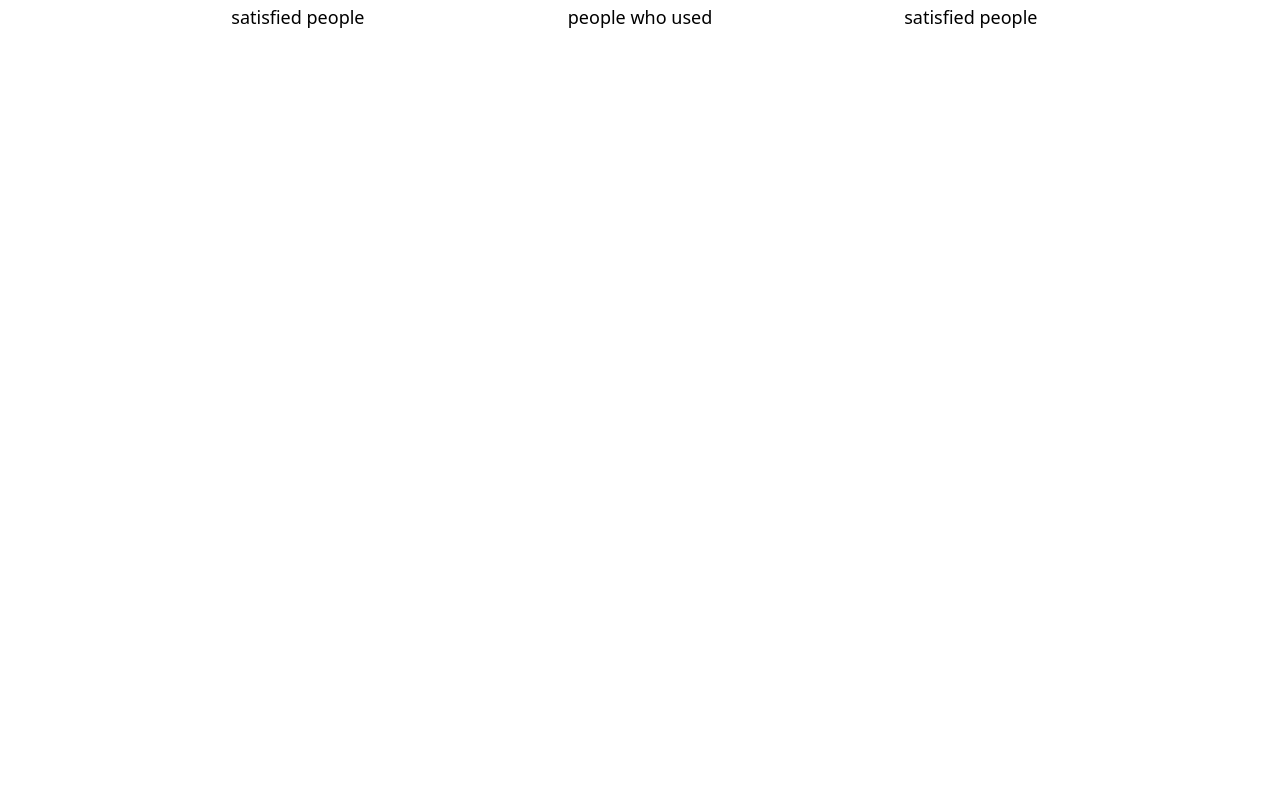
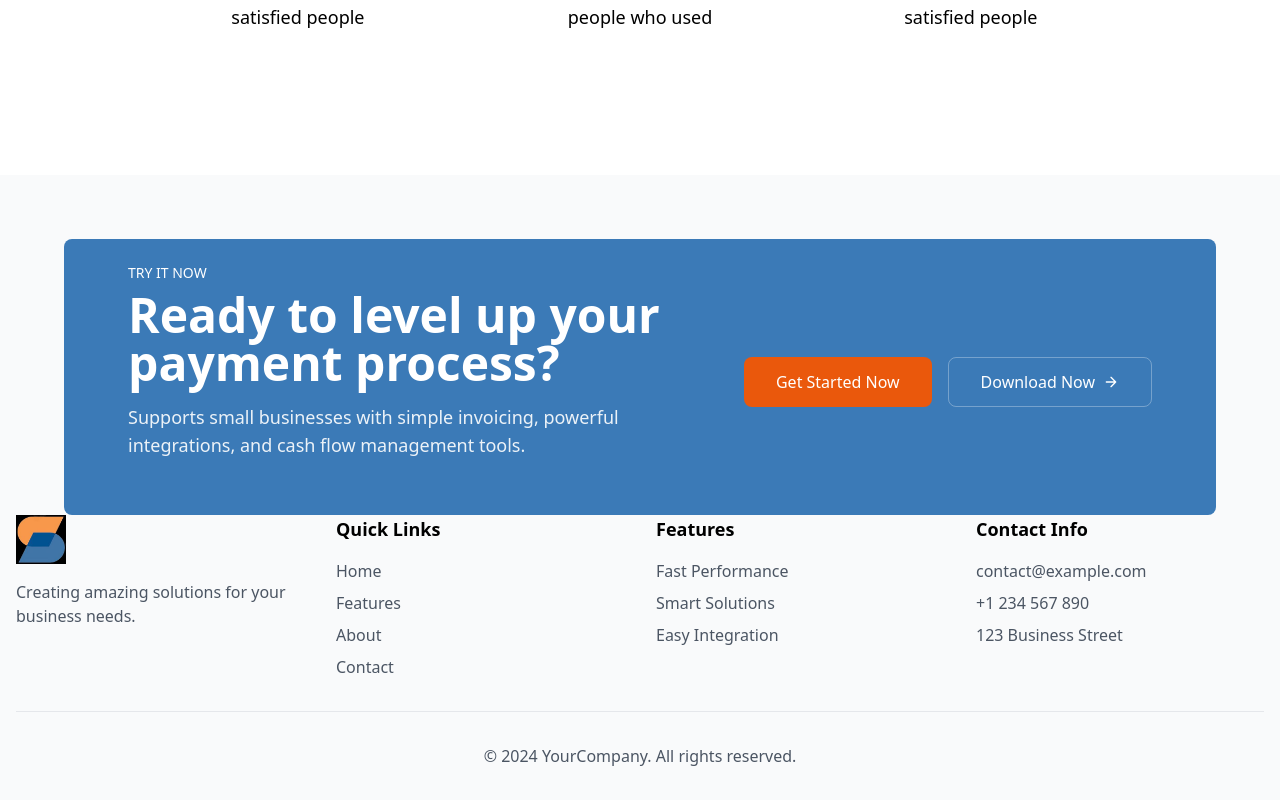
Before and after one commit to maurine-hub/Sabytoo, a Next.js app: page / in a window 1280 px wide. Shown: the part 3131-3931 px from the top of the page. Before the commit the page ends 3306 px from the top, so only its background shows below. Built offline with nearby package versions, Linux system fonts and the light colour scheme.

Commit message:
gestion du CTA et du footer

```diff
--- /dev/null
+++ b/app/components/CTA.jsx
@@ -0,0 +1,33 @@
+export default function CTA() {
+  return (
+    <section className="">
+      <div className="container mx-auto max-w-6xl bg-[#3b7ab7] rounded-lg px-16 py-6">
+        <div className="flex text-white items-center justify-between">
+          <div>
+            <p className="text-sm font-medium mb-2">TRY IT NOW</p>
+            <h2 className="text-4xl md:text-5xl font-bold mb-4">
+              Ready to level up your<br />
+              payment process?
+            </h2>
+            <p className="text-lg mb-8 opacity-90">
+              Supports small businesses with simple invoicing, powerful<br />
+              integrations, and cash flow management tools.
+            </p>
+          </div>
+
+          <div className="h-10 flex flex-wrap gap-4">
+            <button className="bg-orange-600 hover:bg-orange-600/90 text-white px-8 py-3 rounded-lg transition-all">
+              Get Started Now
+            </button>
+            <button className="border border-white/30 hover:bg-white/10 text-white px-8 py-3 rounded-lg transition-all flex items-center">
+              Download Now
+              <svg className="w-4 h-4 ml-2" viewBox="0 0 24 24" fill="none" xmlns="http://www.w3.org/2000/svg">
+                <path d="M5 12H19M19 12L12 5M19 12L12 19" stroke="currentColor" strokeWidth="2" strokeLinecap="round" strokeLinejoin="round"/>
+              </svg>
+            </button>
+          </div>
+        </div>
+      </div>
+    </section>
+  );
+}
--- /dev/null
+++ b/app/components/Footer.jsx
@@ -0,0 +1,68 @@
+import Link from 'next/link';
+import CTA from './CTA';
+
+export default function Footer() {
+  return (
+    <footer className="relative bg-gray-50 pt-16 pb-8">
+      <CTA/>
+      <div className="container mx-auto px-4">
+        <div className="grid grid-cols-1 md:grid-cols-4 gap-8 mb-8">
+          <div className="space-y-4">
+            <img src="logo.jpg" alt="" width={50} height={50}/>
+            <p className="text-gray-600">
+              Creating amazing solutions for your business needs.
+            </p>
+          </div>
+
+          <div>
+            <h3 className="font-semibold text-lg mb-4">Quick Links</h3>
+            <ul className="space-y-2">
+              <li>
+                <Link href="#hero" className="text-gray-600 hover:text-[#3b7ab7]">
+                  Home
+                </Link>
+              </li>
+              <li>
+                <Link href="#features" className="text-gray-600 hover:text-[#3b7ab7]">
+                  Features
+                </Link>
+              </li>
+              <li>
+                <Link href="#about" className="text-gray-600 hover:text-[#3b7ab7]">
+                  About
+                </Link>
+              </li>
+              <li>
+                <Link href="/contact" className="text-gray-600 hover:text-[#3b7ab7]">
+                  Contact
+                </Link>
+              </li>
+            </ul>
+          </div>
+
+          <div>
+            <h3 className="font-semibold text-lg mb-4">Features</h3>
+            <ul className="space-y-2">
+              <li className="text-gray-600">Fast Performance</li>
+              <li className="text-gray-600">Smart Solutions</li>
+              <li className="text-gray-600">Easy Integration</li>
+            </ul>
+          </div>
+
+          <div>
+            <h3 className="font-semibold text-lg mb-4">Contact Info</h3>
+            <ul className="space-y-2">
+              <li className="text-gray-600">contact@example.com</li>
+              <li className="text-gray-600">+1 234 567 890</li>
+              <li className="text-gray-600">123 Business Street</li>
+            </ul>
+          </div>
+        </div>
+
+        <div className="border-t border-gray-200 pt-8 text-center text-gray-600">
+          <p>&copy; {new Date().getFullYear()} YourCompany. All rights reserved.</p>
+        </div>
+      </div>
+    </footer>
+  );
+}
--- a/app/page.js
+++ b/app/page.js
@@ -5,6 +5,8 @@ import Features from "./components/Features";
 import About from "./components/About";
 import Step from "./components/Step";
 import Mission from "./components/Mission";
+import Footer from "./components/Footer";
+import CTA from "./components/CTA";
 
 export default function Home() {
   return (
@@ -26,6 +28,10 @@ export default function Home() {
           <section id="mission" >
             <Mission/>
           </section>
+          <Footer/>
+
+
+
       </main>
     </>
   );
--- a/package.json
+++ b/package.json
@@ -9,6 +9,7 @@
     "lint": "next lint"
   },
   "dependencies": {
+    "gsap": "^3.12.5",
     "next": "15.0.3",
     "react": "19.0.0-rc-66855b96-20241106",
     "react-dom": "19.0.0-rc-66855b96-20241106",
```
Also changed, not shown: 1 other file (tests, documents, lock files or other folders).
